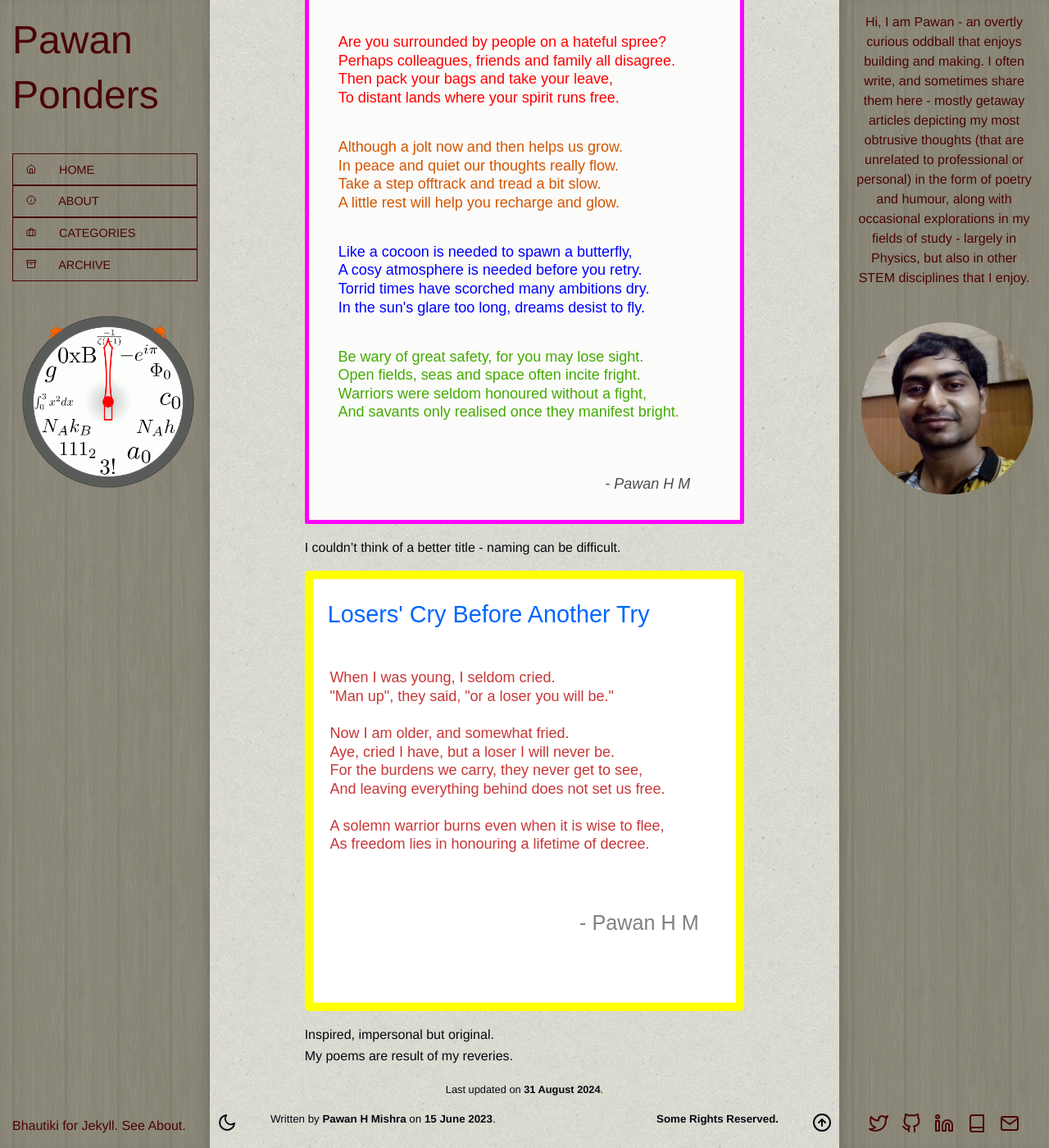
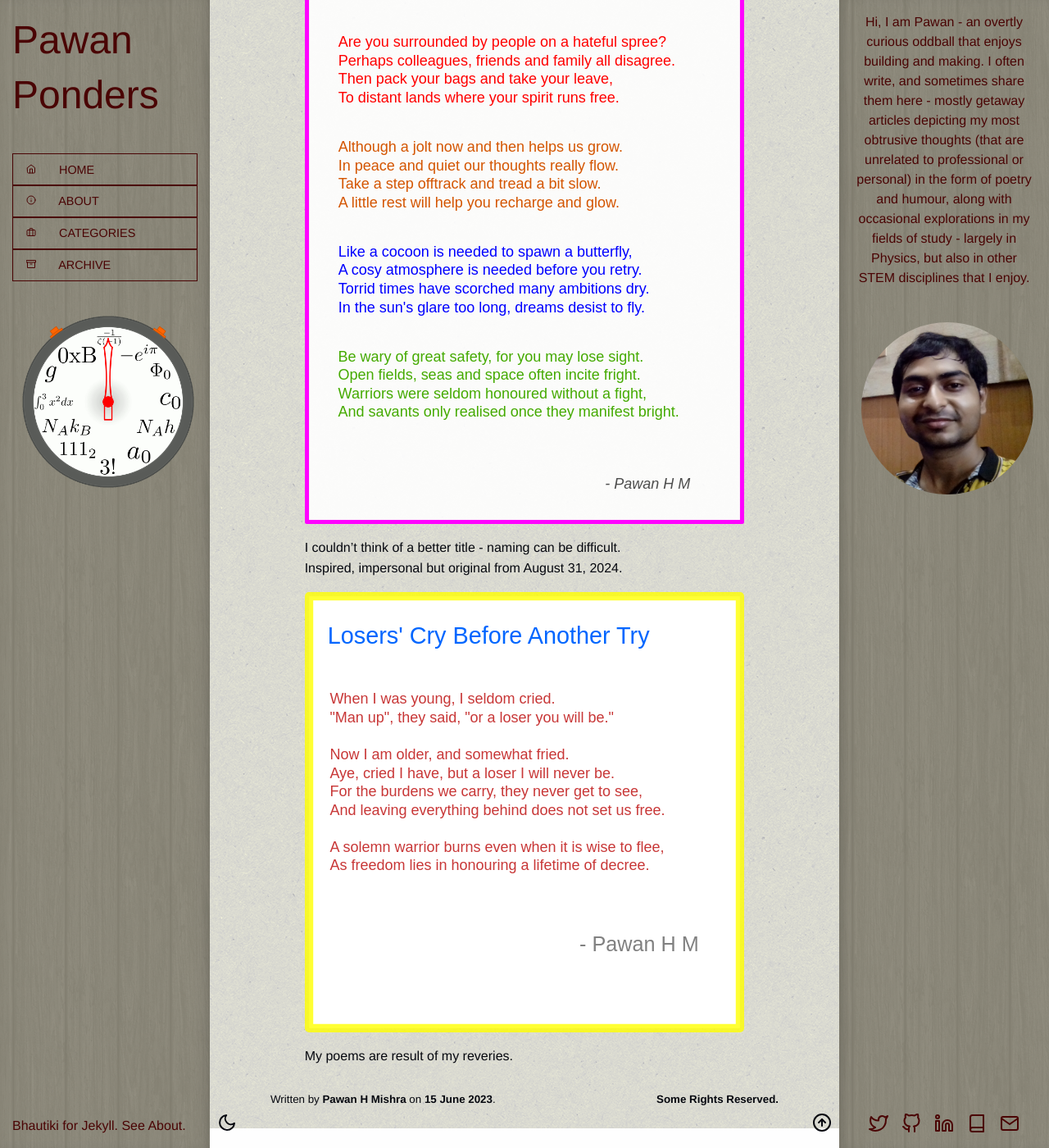
Before and after one commit to pawanmsr/pawanmsr.github.io, a Jekyll site: the page built from _posts/2023-06-15-take-a-break.markdown, in a window 1280 px wide and 1400 px high, scrolled down 387 px. Shown: the whole window at 82% size. Built offline with Jekyll 4.4.1, drawn with Linux system fonts in a browser that asks for light colours.

Commit message:
Revert "Dev" (#24)

```diff
--- a/_config.yml
+++ b/_config.yml
@@ -65,7 +65,7 @@
 # Language
 lang: eng
 # TODO: learn the language and then add language support.
-# langs = [eng, fre, hin, mar, kna, tel, bho, ben, spa, rus, jpn, zho, deu, heb, nld, guj, mai]
+# langs = [eng, fre, hin, mar, kna, tel, bho, ben, spa, rus, jpn, chi, zho, deu, heb, nld, guj, mai]
 # ISO 639.2 standard: https://www.loc.gov/standards/iso639-2/php/code_list.php
 
 # Timezone
--- a/_layouts/post.html
+++ b/_layouts/post.html
@@ -6,12 +6,6 @@
     <div class="grid-x grid-margin-x grid-padding-x align-center">
         <div class="cell small-10">
             {{ content }}
-
-            {% if page.updated %}
-            <div class="text-center">
-                <small>Last updated on <strong>{{ page.updated | date: "%d %B %Y" }}</strong>.</small>
-            </div>
-            {% endif %}
         </div>
     </div>
 </div>
--- a/_posts/2021-12-27-lonely-with-physics.markdown
+++ b/_posts/2021-12-27-lonely-with-physics.markdown
@@ -3,7 +3,6 @@
 title:  "Lonely with Physics"
 description:    "Studying the subjects that keep me going (because that's all I can do at the moment) and other such substances."
 date:   2021-12-27 07:00 +0530
-updated: 2024-03-11
 categories: [fun]
 math:   true
 ---
@@ -73,3 +72,5 @@
 N. H. Kleinbaum (Dead Poets Society):
 
 > [...] but only in their dreams can men be truly free. 'twas always thus and always thus will be.
+
+Last Updated on **11 March 2024**.
--- a/_posts/2023-06-15-take-a-break.markdown
+++ b/_posts/2023-06-15-take-a-break.markdown
@@ -13,8 +12,8 @@
 ![Take A Break](/assets/img/posts/tab.svg)
 
 I couldn't think of a better title - naming can be difficult.
+Inspired, impersonal but original from August 31, 2024.
 
 ![Losers' Cry Before Another Try](/assets/img/posts/lcbat.svg)
 
-Inspired, impersonal but original.
 My poems are result of my reveries.
--- a/_posts/2023-09-14-drawing-adventure.markdown
+++ b/_posts/2023-09-14-drawing-adventure.markdown
@@ -33,9 +32,7 @@
 
 #### Fun Time
 
-We get awed for different reasons! I often reminisce the time I went to watch **Rang De Basanti** with a group. People who wanted to fly planes were afraid and started questioning their aspirations, while those who were interested in related engineering and sciences felt motivated to build better ones.
-
-Here's how I remembered it again on February 12, 2025:
+We get awed for different reasons! I often reminisce the time I went to watch **Rang De Basanti** with a group. People who wanted to fly planes were afraid and started questioning their aspirations, while those who were interested in related engineering and sciences felt motivated to build better ones. Here's how I remembered it again on February 12, 2025:
 
 ![Dreaming between Love and Hate](/assets/img/posts/dlh.svg)
 
```
Also changed, not shown: other parts of _posts/2023-06-15-take-a-break.markdown (+0 -1 lines), other parts of _posts/2023-09-14-drawing-adventure.markdown (+0 -1 lines), .github/workflows/jekyll-deploy.yml, assets/img/posts/lcbat.svg, 3 other files.
